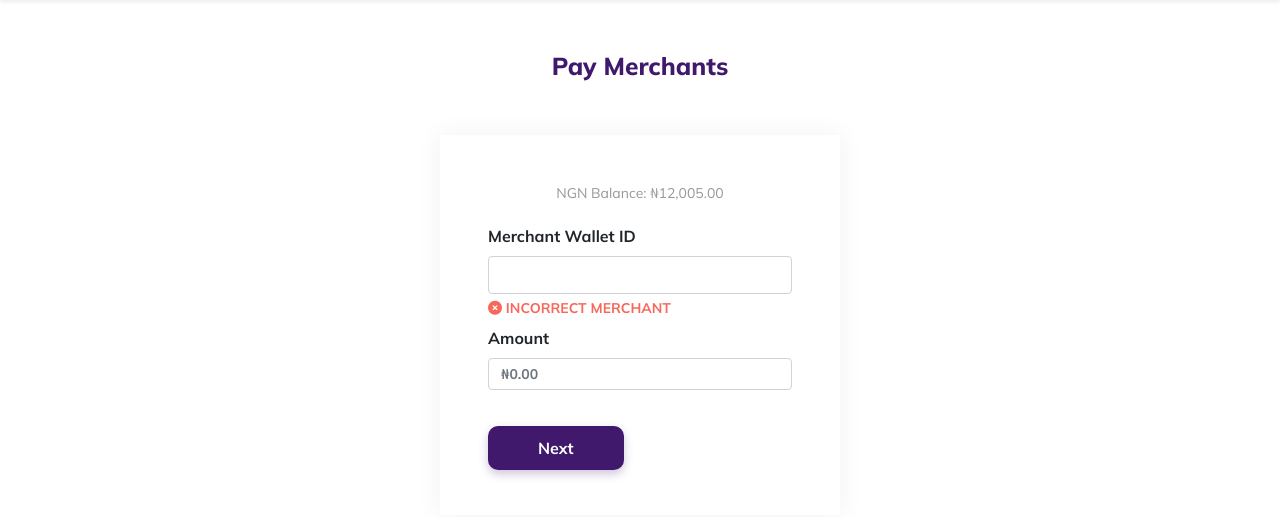
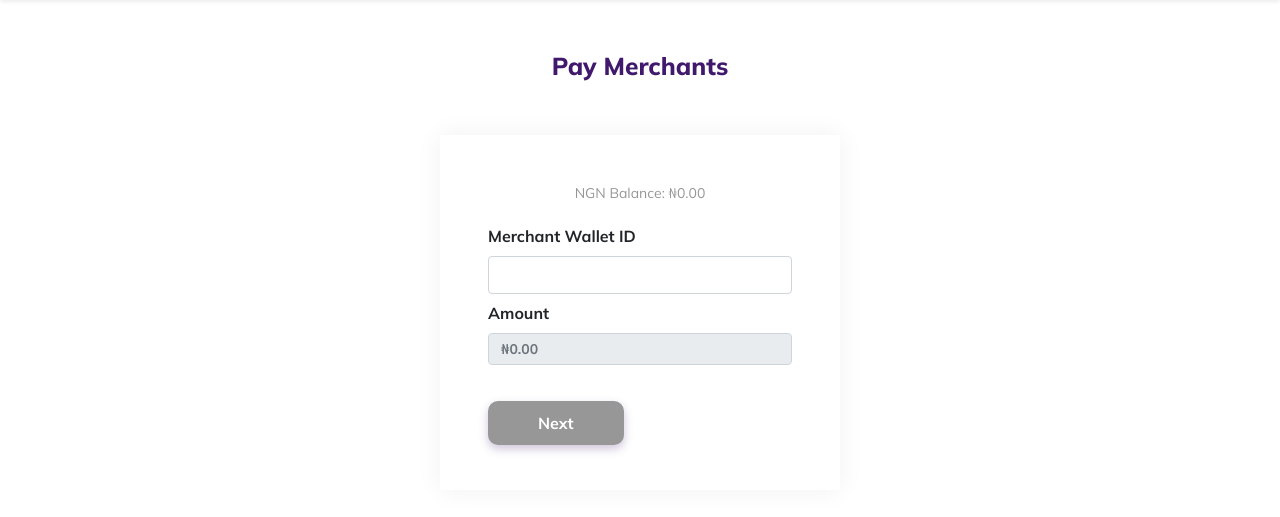
Before and after one commit to dakohhh/CAMP-TOKEN, a Django app: page /dashboard/s/pay in a window 1280 px wide. Shown: the part 66-583 px from the top of the page. Run offline with Django 4.2, Linux system fonts and the light colour scheme; a user stored in the database is signed in; some libraries are stand-ins or nearby versions.

Commit message:
completed pay_merchant structure

```diff
--- a/static/js/pay_merchant.js
+++ b/static/js/pay_merchant.js
@@ -1,6 +1,21 @@
 
 const merchant_id_input = document.getElementById("id-merchant-id");
-const show_merchant  = document.getElementById("show_merchant");
+
+const show_merchant =  document.getElementById("show_merchant")
+
+const amount_input = document.getElementById("amount")
+
+const next_btn = document.getElementById("next-btn")
+
+const modal_merchant_name =  document.getElementById("modal-merchant-name")
+
+const modal_amount = document.getElementById("modal-amount")
+
+const pin_inputs_field = document.getElementById("pin-inputs-field")
+
+const pin_inputs = pin_inputs_field.querySelectorAll('input[type="password"]');
+
+const pay_button = document.getElementById("pay-btn");
 
 
 
@@ -10,6 +25,11 @@ merchant_id_input.addEventListener("input", async (event) =>{
 
         show_merchant.textContent = "";
 
+        show_merchant.classList.remove("form-text", 'prm-color-green', 'pay-msg', 'prm-color-red');
+
+        amount_input.disabled = true;
+
+
     }
 
     else if (merchant_id_input.value.length > 10){
@@ -18,18 +38,51 @@ merchant_id_input.addEventListener("input", async (event) =>{
     }
 
     else if (merchant_id_input.value.length == 10){
+        const requestOptions = {
+            method: 'GET',
+            redirect: 'follow'
+        };
 
-        const iElement = document.createElement('i');
 
-        iElement.classList.add('fa-solid', 'fa-circle-check');
+        const request = await fetch(`/confirm_merchant_wallet?id=${merchant_id_input.value}`, requestOptions)
 
-        const spanElement = document.createElement('span');
+        const result = await request.json()
 
-        spanElement.textContent = ' BUNLAB VENTURES.';
+        if (result.success){
 
-        show_merchant.appendChild(iElement);
+            show_merchant.classList.add('form-text', 'prm-color-green', 'pay-msg')
 
-        show_merchant.appendChild(spanElement);
+            const iElement = document.createElement('i');
+
+            iElement.classList.add('fa-solid', 'fa-circle-check');
+
+            const spanElement = document.createElement('span');
+
+            spanElement.textContent = ` ${result.data}`;
+
+            show_merchant.appendChild(iElement);
+
+            show_merchant.appendChild(spanElement);
+
+            amount_input.disabled = false;
+
+        }
+        else{
+            const iElement = document.createElement('i');
+
+            iElement.classList.add('fa-solid', 'fa-circle-exclamation');
+
+            const spanElement = document.createElement('span');
+
+            spanElement.textContent = ' INCORRECT MERCHANT ID';
+
+            show_merchant.classList.add('form-text', 'prm-color-red', 'pay-msg')
+
+            show_merchant.appendChild(iElement);
+
+            show_merchant.appendChild(spanElement);
+
+        }
 
     }
 })
@@ -37,9 +90,89 @@ merchant_id_input.addEventListener("input", async (event) =>{
 
 
 
-const pay_button = document.getElementById("pay-btn");
+amount_input.addEventListener("input", async ()=>{
+
+    amount_input.value = amount_input.value.replace(/^0+/, "");
+
+    if (amount_input.value.length >= 3){
+        next_btn.disabled = false
+
+    }
+
+    else if (amount_input.value.length < 3){
+
+        next_btn.disabled = true
+
+    }
+})
+
+
+
+next_btn.addEventListener("click", async ()=>{
+
+    modal_merchant_name.textContent = show_merchant.textContent;
+
+    modal_amount.textContent = `₦${amount_input.value}`;
+
+    modal_merchant_name.style.fontWeight = "bold"
+
+    modal_amount.style.fontWeight = "bold"
+
+
+})
+
+
+
+
+pin_inputs_field.addEventListener('input', function() {
+    let allFilled = true;
+
+    pin_inputs.forEach((input)=> {
+        if (input.value === '') {
+            allFilled = false;
+        }
+    });
+
+    if (allFilled) {
+        pay_button.disabled = false;
+    }
+    else {
+        pay_button.disabled = true;
+    }
+});
+
+
 
 pay_button.addEventListener("click", ()=>{
+
+    let merchant_id = merchant_id_input.value;
+
+    let amount  = amount_input.value;
+
+    let trans_pin = ""
+
+    const pin_inputs = pin_inputs_field.querySelectorAll('input[type="password"]');
+
+    pin_inputs.forEach((inputs)=>{
+
+        trans_pin += inputs.value
+    })
+
+    console.log(merchant_id, amount, trans_pin)
+
+    const pay_suc_or_fail_img = document.getElementById("pay_suc_or_fail_img")
+
+    const pay_success_fail_info = document.getElementById("pay-success-fail-info")
+
+    const pay_success_fail_reciept_no = document.getElementById("pay-success-fail-reciept-no")
+
+    pay_success_fail_info.textContent = "Success! or Transaction Failed"
+
+    pay_success_fail_reciept_no.textContent = `Reciept No: 5dc3790abfde4cbdd309432`
+
+    pay_suc_or_fail_img.src = "/static/img/x-mark.png"
+
+
 
     const redirect_msg = document.getElementById("redirect-msg")
 
--- a/templates/dashboard/dashboard_student.html
+++ b/templates/dashboard/dashboard_student.html
@@ -18,7 +18,7 @@
 			<div class="row justify-content-between dash-head">
 				<div class="col dash-details">
 					<span class="currency">Nigerian Naira</span>
-					<h2>₦{{ user.balance|intcomma|floatformat:2}}</h2>
+					<h2>₦{{ user.balance|floatformat:"2g"}}</h2>
 					<span class="update-time">Last Updtated 5s ago</span>
 				</div>
 
--- a/templates/transactions/pay_merchants.html
+++ b/templates/transactions/pay_merchants.html
@@ -16,21 +16,20 @@
 
             <div class="pay-merchant-form">
                 <div class="prm-color-grey text-center">
-                    <span style="font-size: 14px;" >NGN Balance: ₦12,005.00</span>
+                    <span style="font-size: 14px;" >NGN Balance: ₦{{ user.balance|floatformat:"2g" }}</span>
                 </div>
 
-                <div class="mb-6 go-down-md">
+                <div id="merchant-id-section" class="mb-6 go-down-md">
                     <label for="id-merchant-id" class="form-label">Merchant Wallet ID </label>
                     <input type="number" class="form-control" id="id-merchant-id" aria-describedby="emailHelp">
-                    <div id="show_merchant" class="form-text prm-color-green pay-msg"></div>
-                    <div id="show_merchant" class="form-text prm-color-red pay-msg"><i class="fa-solid fa-circle-xmark"></i><span> INCORRECT MERCHANT</span></div>
+                    <div id="show_merchant" class=""></div>
                 </div>
 
                 <div class="mb-3 go-down-sm">
                     <label for="amount" class="form-label">Amount</label>
-                    <input type="number" class="form-control" id="amount" placeholder="₦0.00">
+                    <input type="number" class="form-control" id="amount" placeholder="₦0.00" disabled>
                 </div>
-                <button type="button" class="bg-prm-color go-down-md" data-bs-toggle="modal" data-bs-target="#staticBackdrop">Next</button>
+                <button id="next-btn" type="button" class="bg-prm-color go-down-md" data-bs-toggle="modal" data-bs-target="#staticBackdrop" disabled>Next</button>
             </div>
 		</div>
 
@@ -52,12 +51,12 @@
 
 						<div class="confirm_merchant" style="float: left; width: 80%;">
 							<div class="row pay_detail">To</div>
-							<div id="merchant-name" class="row">BUNLAB VENTURES</div>
+							<div id="modal-merchant-name" class="row"></div>
 						</div>
 
 						<div class="confirm_amount" style="float: left; width: 20%;">
 							<div class="row pay_detail">Amount</div>
-							<div id="amount" class="row">₦100.00</div>
+							<div id="modal-amount" class="row"></div>
 						</div>
 
 					</div>
@@ -73,7 +72,7 @@
 					<div class="row text-center">
 
 						<form>
-							<div class="form-group pin-input">
+							<div id="pin-inputs-field" class="form-group pin-input">
 
 								<input type="password"  maxlength="1" pattern="[0-9]+" required />
 								<input type="password"  maxlength="1" pattern="[0-9]+" required />
@@ -93,7 +92,7 @@
 						</div>
 
 						<div class="col pay-button">
-							<button id="pay-btn" class="bg-prm-color" type="button" data-bs-target="#staticBackdrop2" data-bs-toggle="modal" data-bs-dismiss="modal">Pay</button>
+							<button id="pay-btn" class="bg-prm-color" type="button" data-bs-target="#staticBackdrop2" data-bs-toggle="modal" data-bs-dismiss="modal" disabled>Pay</button>
 						</div>
 
 					</div>
@@ -114,13 +113,14 @@
 
 					<div class="modal-body">
 						<div class="text-center">
-							<img src="{% static 'img/check.png' %}" width="70" height="70">
+							<img id="pay_suc_or_fail_img" width="70" height="70" alt="success or fail">
 						</div>
 
 						<div class="pay-success-info text-center">
-							<h2 class="go-down-sm">Success!</h2>
 
-							<p class="go-down-md reciept-no">Reciept No: 5dc3790abfde4cbdd309432</p>
+							<h2 id="pay-success-fail-info" class="go-down-sm"></h2>
+
+							<p id="pay-success-fail-reciept-no" class="go-down-md reciept-no">Reciept No: 5dc3790abfde4cbdd309432</p>
 
 							<p id="redirect-msg" class="">Redirecting you in 3...</p>
 						</div>
--- a/transaction/urls.py
+++ b/transaction/urls.py
@@ -3,11 +3,16 @@ from . import views
 
 urlpatterns = [
 
-    # SIGNUP STUDENT
+    # PAY MERCHANT
 
     path("dashboard/s/pay", views.pay_merchant, name="pay_merchant"),
 
+    # REFUND STUDENT
 
     path("dashboard/m/refund", views.refund_student, name="refund_student"),
 
+    # CONFIRM MERCHANT WALLET
+
+    path("confirm_merchant_wallet", views.confirm_merchant_wallet, name="confirm_merchant_wallet")
+
 ]
--- a/transaction/views.py
+++ b/transaction/views.py
@@ -3,7 +3,9 @@ from django.http.request import HttpRequest
 from django.http.response import HttpResponse
 from django.contrib.auth.decorators import login_required
 from utils.shortcuts import redirect_not_merchant, redirect_not_student
-
+from user.models import User
+from utils.crud import fetchone
+from utils.response import CustomResponse, NotFoundResponse
 # Create your views here.
 
 @login_required(login_url="login")
@@ -11,9 +13,9 @@ from utils.shortcuts import redirect_not_merchant, redirect_not_student
 def pay_merchant(request:HttpRequest):
 
 
-    return render(request, "transactions/pay_merchants.html")
+    context = {"user": request.user}
 
-
+    return render(request, "transactions/pay_merchants.html", context)
 
 
 
@@ -21,3 +23,19 @@ def refund_student(request:HttpRequest):
 
 
     return render(request, "transactions/refund_student.html")
+
+
+
+def confirm_merchant_wallet(request:HttpRequest):
+
+    merchant_wallet_id = request.GET.get("id")
+
+    user = fetchone(User, wallet_id=merchant_wallet_id)
+
+    if not user or not user.is_merchant :
+        return NotFoundResponse("INCORRECT MERCHANT")
+
+
+    return CustomResponse("Merchant Get Successfully", data=user.business_name)
+
+# 4798422654
```
Also changed, not shown: utils/crud.py (added, +22 -0 lines), utils/response.py (added, +23 -0 lines), db.sqlite3, static/img/x-mark.png (added).
